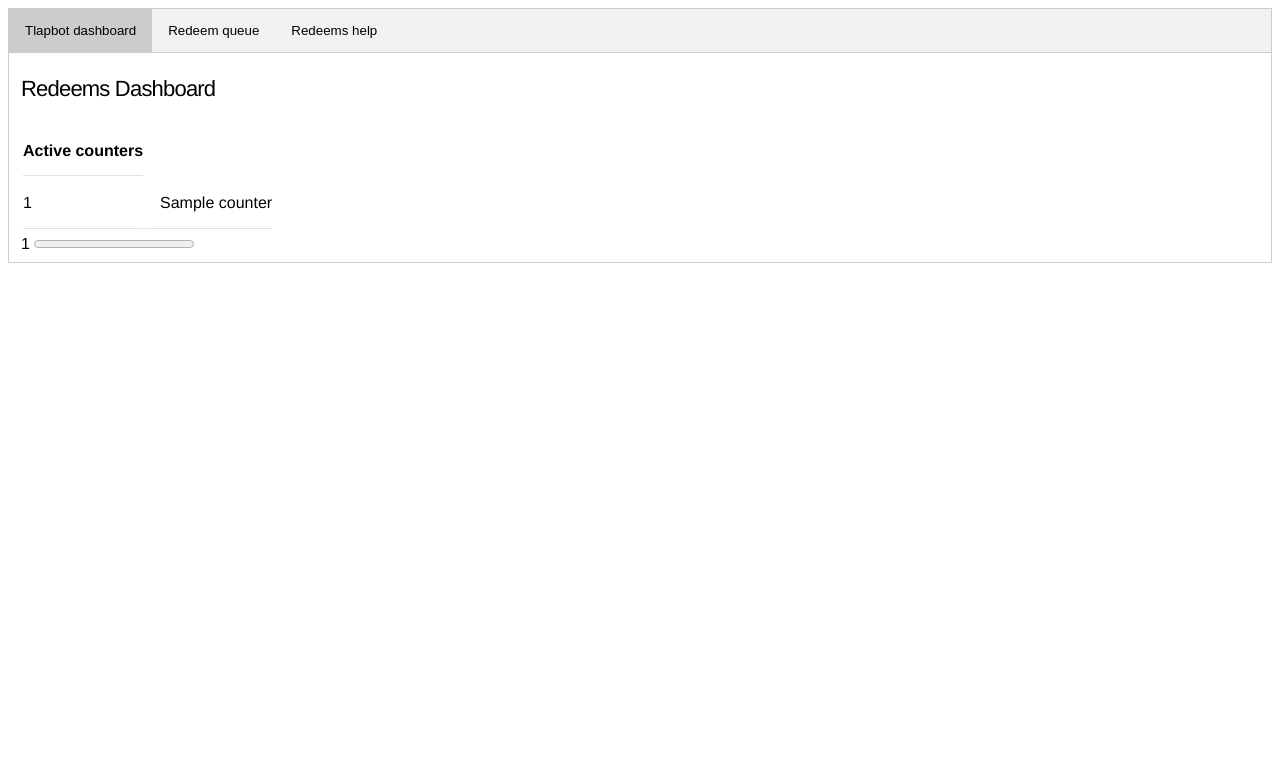
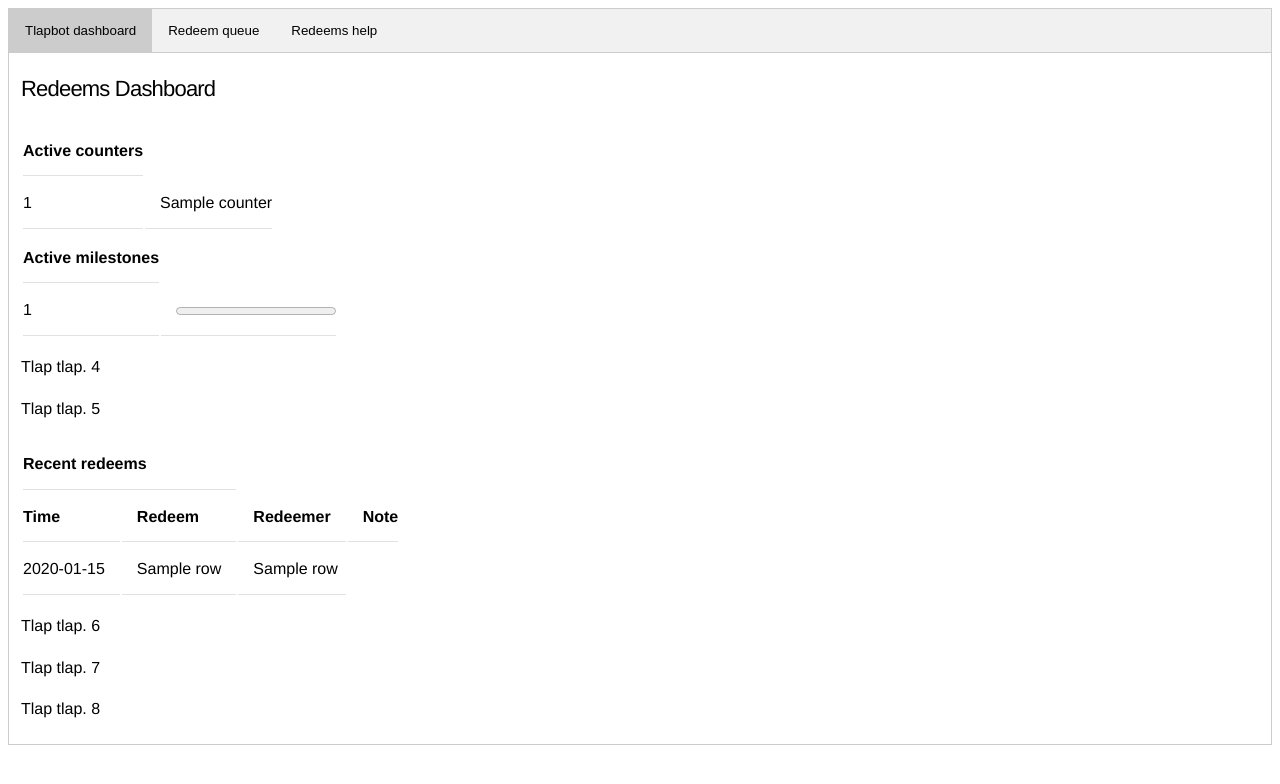
Before and after one commit to SleepyLili/tlapbot, a Flask app: template tlapbot/templates/dashboard.html in a window 1280 px wide. Shown: the top 784 px of the page. Run offline with Flask 2, Linux system fonts and the light colour scheme; the template is opened without the code that fills it: most values are stand-ins (such as "Sample title", 1, 10 or a date in 2020).

Commit message:
working milestones prototype in dashboard

```diff
--- a/tlapbot/redeems_handler.py
+++ b/tlapbot/redeems_handler.py
@@ -51,8 +51,8 @@
             send_chat(f"Cannot redeem {redeem}, no amount of points specified.")
         elif not note.isdigit():
             send_chat(f"Cannot redeem {redeem}, amount of points is not an integer.")
-        elif int(note) < points:
-            send_chat(f"Can't redeem {redeem}, you don't have enough points.")
+        elif int(note) > points:
+            send_chat(f"Can't redeem {redeem}, you don't have enough points.2")
         else:
             add_to_milestone(db, redeem, int(note))
     else:
--- a/tlapbot/templates/dashboard.html
+++ b/tlapbot/templates/dashboard.html
@@ -1,6 +1,7 @@
 <!DOCTYPE html>
 <html lang="en">
 <link rel="stylesheet" href="{{ url_for('static', filename='style.css') }}">
+
 <head>
     <title>Redeems Dashboard</title>
 </head>
@@ -9,7 +10,7 @@
     <script src="/static/dashboard.js"></script>
 
     <div class="tab">
-        <button class="tablinks" onclick="openTab(event, 'dashboard')", id="defaultOpen">Tlapbot dashboard</button>
+        <button class="tablinks" onclick="openTab(event, 'dashboard')" , id="defaultOpen">Tlapbot dashboard</button>
         {% if not passive %}
         {% if queue %}
         <button class="tablinks" onclick="openTab(event, 'redeem-queue')">Redeem queue</button>
@@ -19,6 +20,7 @@
     </div>
 
     <div id='dashboard' class="tabcontent">
+
         <body>
             <h3>Redeems Dashboard</h3>
             {% if (username and users ) %}
@@ -59,10 +61,17 @@
             </table>
             {% endif %}
             {% if milestones %}
+            <table>
+                <thead>
+                    <tr>
+                        <th>Active milestones</th>
+                    </tr>
+                </thead>
                 {% for milestone in milestones %}
-            <label for="file"> {{ milestone[0] }}</label>
-
-            <progress id="file" max={{ milestone[2] }} value={{ milestone[1] }}></progress>
+                <tbody>
+                    <td> <label for="file"> {{ milestone[0] }}</label> </td>
+                    <td> <progress id="file" max={{ milestone[2] }} value={{ milestone[1] }}></progress> </td>
+                </tbody>
                 {% endfor %}
                 {% endif %}
                 {% endif %}
@@ -70,13 +79,18 @@
     </div>
 
     <div id='redeem-queue' class="tabcontent">
+        <p>Tlap tlap.</p>
+
         <body>
             <h3>Redeems Queue</h3>
+            <p>Tlap tlap 2.</p>
             {% if queue %}
+            <p>Tlap tlap. 3</p>
             <table>
                 <thead>
                     <tr>
                         <th colspan="2">Recent redeems</th>
+                        <p>Tlap tlap. 4</p>
                     </tr>
                     <tr>
                         <th>Time</th>
@@ -94,10 +108,14 @@
                     <td>{{ row[2] }}</td>
                     {% endif %}
                 </tbody>
+                <p>Tlap tlap. 5</p>
                 {% endfor %}
             </table>
+            <p>Tlap tlap. 6</p>
             {% endif %}
+            <p>Tlap tlap. 7</p>
         </body>
+        <p>Tlap tlap. 8</p>
     </div>
 
     <div id='redeems-list' class="tabcontent">
@@ -107,9 +125,10 @@
             <li><strong>Counter</strong> redeems add +1 to their counter.</li>
             <li><strong>List</strong> redeems get added to the list of recent redeems (without a note).</li>
             <li><strong>Note</strong> redeems require you to send a message together with the redeem.</li>
-            <li><strong>Milestone</strong> redeems are long-term goals to which you can donate any amount of points you want.</li>
-            <li>They will be completed once the amount of points donated reaches the goal.</li>
+            <li><strong>Milestone</strong> redeems are long-term goals to which you can donate any amount of points you
+                want. They will be completed once the amount of points donated reaches the goal.</li>
         </ul>
+
         <body>
             {% if redeems %}
             <table>
```
Also changed, not shown: tlapbot/owncast_helpers.py (+37 -14 lines). Lines whose indentation alone changed are shown as unchanged.
